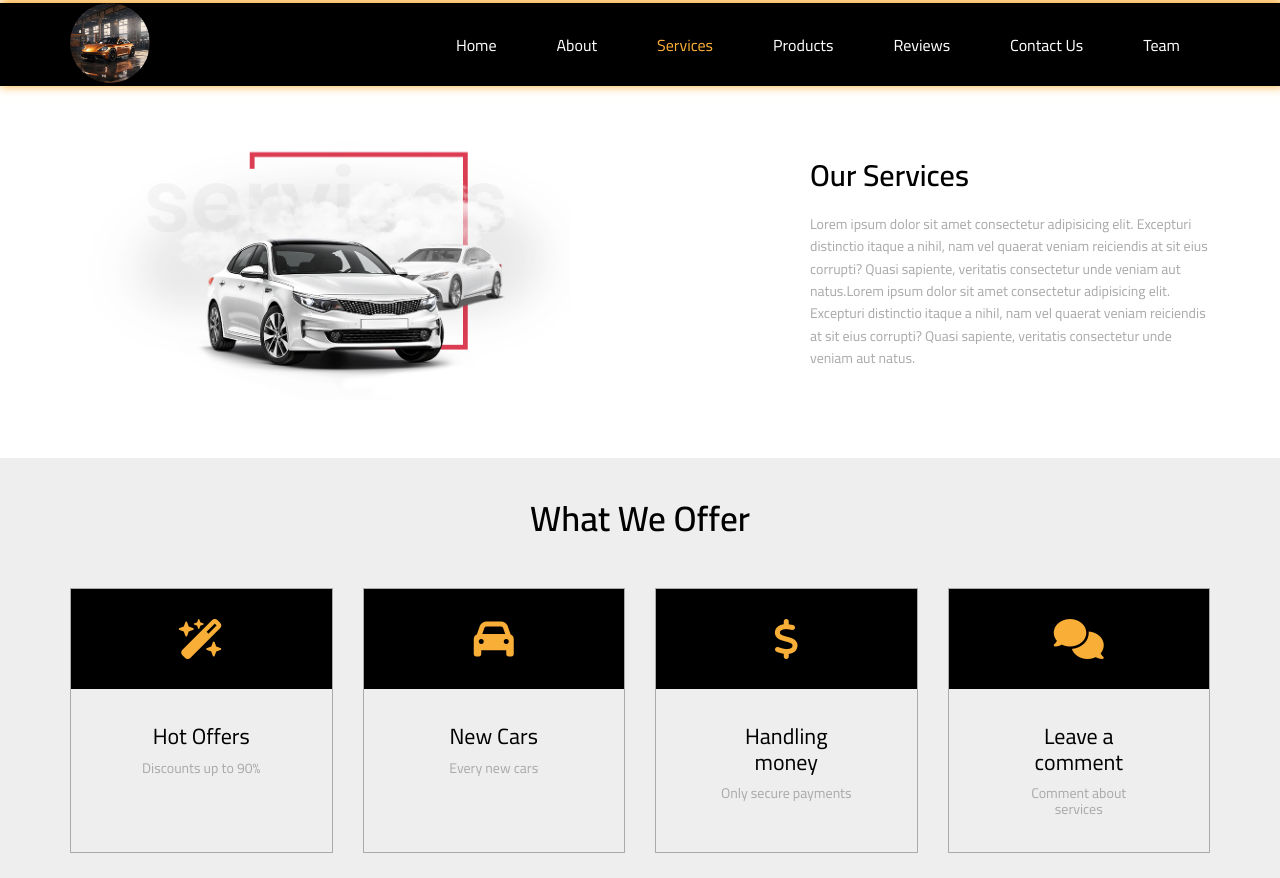
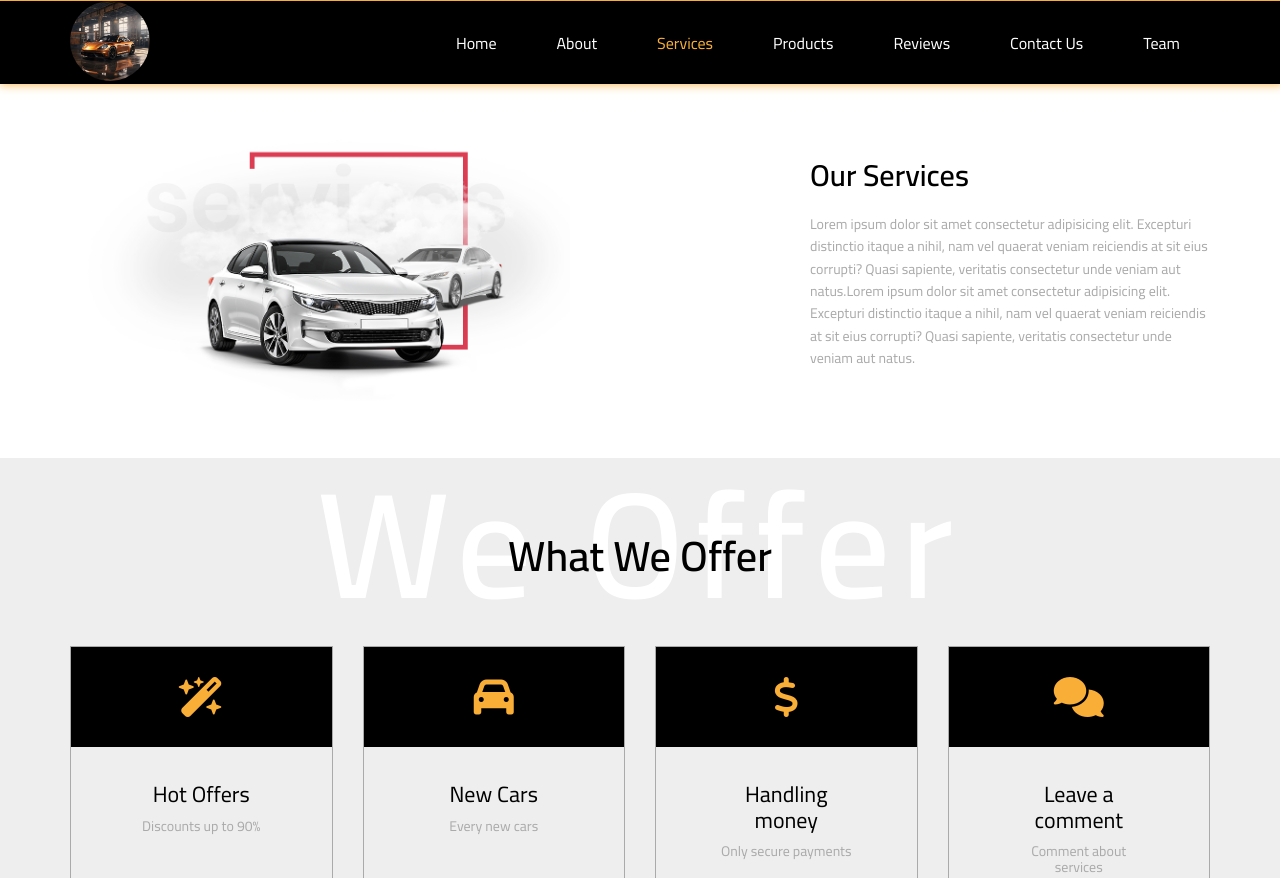
Before and after one commit to Safeya-Yasien/Car_Showroom, a plain HTML site: page services.html in a window 1280 px wide. Shown: the top 878 px of the page. Drawn offline with Linux system fonts and the light colour scheme; a web font is replaced by a local one.

Commit message:
update services page

```diff
--- a/css/style.css
+++ b/css/style.css
@@ -62,7 +62,7 @@ a {
 
 header {
   background-color: var(--black-color);
-  margin-top: 3px;
+  border-top: 1px solid var(--main-color);
   box-shadow: 2px -2px 10px 2px var(--main-color);
   position: fixed;
   top: 0;
@@ -493,6 +493,7 @@ main .find-car select:focus {
   .services .section-1 .text {
     text-align: center;
     margin-top: 20px;
+    width: 350px;
   }
 }
 
@@ -512,12 +513,45 @@ main .find-car select:focus {
   padding-bottom: 60px;
   margin-bottom: 50px;
   background-color: #eee;
+  position: relative;
+}
+
+.services .section-2 .title {
+  position: absolute;
+  text-align: center;
+  left: 0;
+  top: 0;
+  width: 100%;
+  font-size: 150px;
+  color: #fff;
+  text-wrap: nowrap;
+  overflow: hidden;
+  font-weight: bold;
+  letter-spacing: 10px;
+}
+
+@media (max-width: 767px) {
+  .services .section-2 .title {
+    font-size: 80px;
+  }
 }
 
 .services .section-2 h4 {
-  font-size: 35px;
+  position: relative;
+  transform: translateX(-50%) translateY(70%);
+  font-size: 42px;
   text-align: center;
-  margin-bottom: 50px;
+  margin-bottom: 100px;
+  left: 50%;
+  font-weight: bold;
+}
+
+@media (max-width: 767px) {
+  .services .section-2 h4 {
+    transform: translateX(-50%) translateY(-25%);
+    font-size: 42px;
+    margin-bottom: 50px;
+  }
 }
 
 .services .section-2 .container {
--- a/services.html
+++ b/services.html
@@ -62,7 +62,8 @@
           </div>
         </div>
         <div class="section-2">
-          <h4 data-title="We Offer">What We Offer</h4>
+          <div class="title">We Offer</div>
+          <h4 data-text="We Offer">What We Offer</h4>
           <div class="container">
             <div class="box">
               <div class="icon">
```
